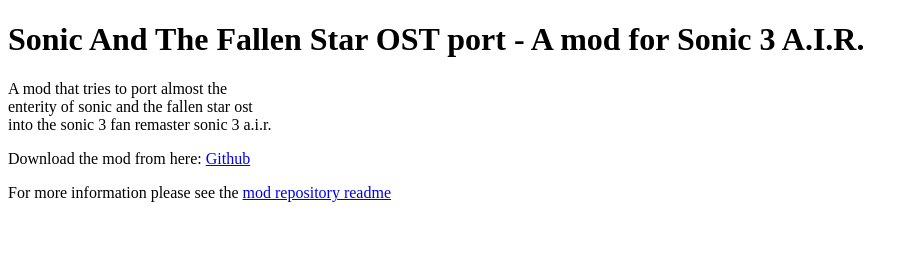
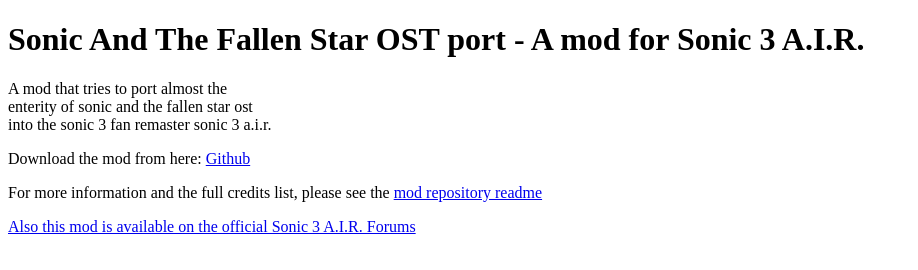
Before and after one commit to Hexfalc/Hexfalc.github.io, a plain HTML site: page stuff/satfsost-3air/index.html in a window 1280 px wide. Shown: the whole page, without its empty margins (0-918 px from the left). Drawn offline with Linux system fonts and the light colour scheme.

Commit message:
html stuff

```diff
--- a/stuff/satfsost-3air/index.html
+++ b/stuff/satfsost-3air/index.html
@@ -8,7 +8,9 @@
 
     <p> Download the mod from here: <a href="https://github.com/Hexfalc/SATFS-OST-PORT-S3AIR/releases/">Github</a></p>
 
-    <p> For more information please see the <a href="https://github.com/Hexfalc/SATFS-OST-PORT-S3AIR">mod repository readme</a></p>
+    <p> For more information and the full credits list, please see the <a href="https://github.com/Hexfalc/SATFS-OST-PORT-S3AIR">mod repository readme</a></p>
+
+    <p><a href="https://sonic3air.boards.net/thread/262/update-sonic-fallen-star-port?page=1&scrollTo=2366">Also this mod is available on the official Sonic 3 A.I.R. Forums</a></p>
 
   </body>
 </html>
```
